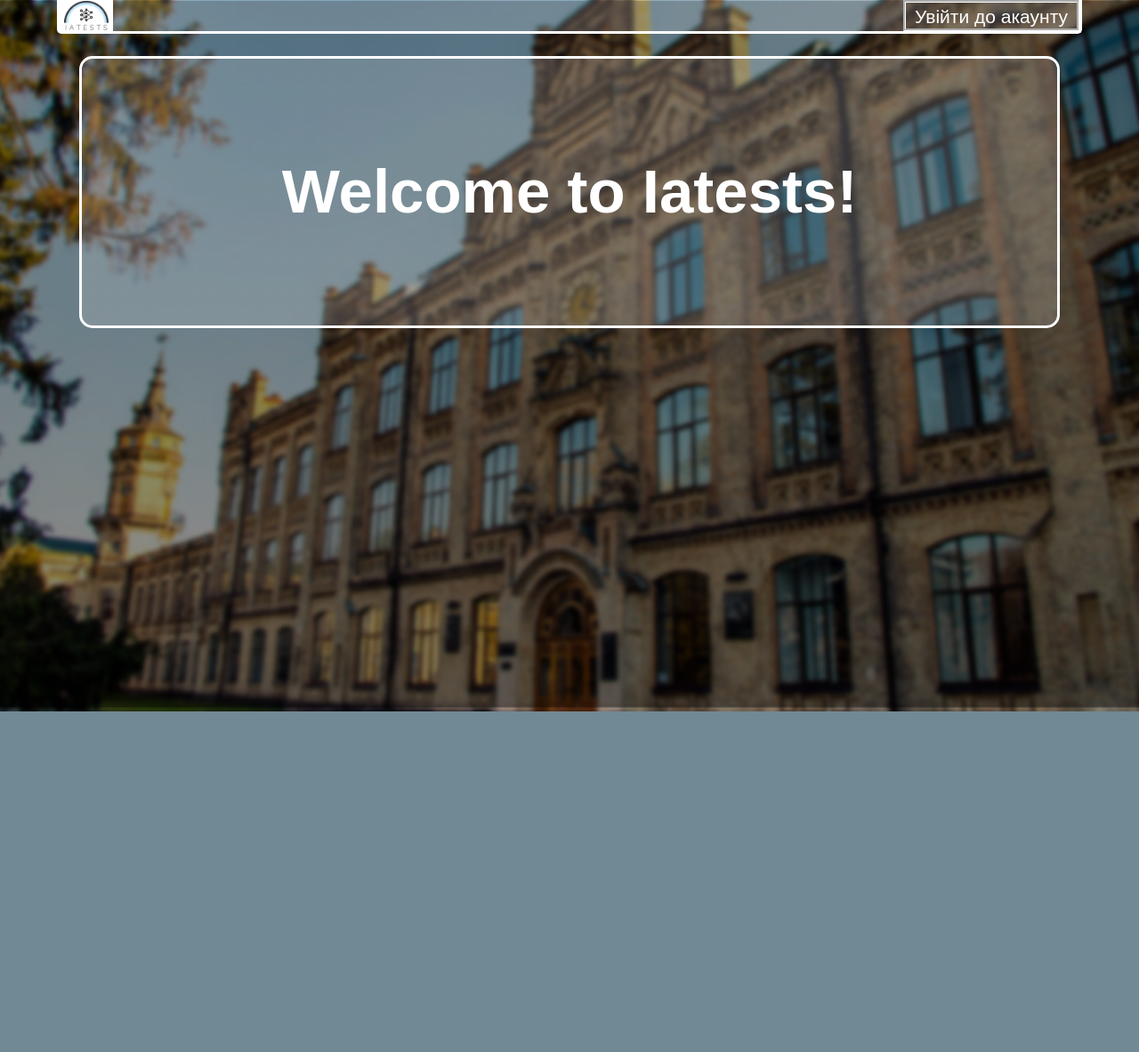
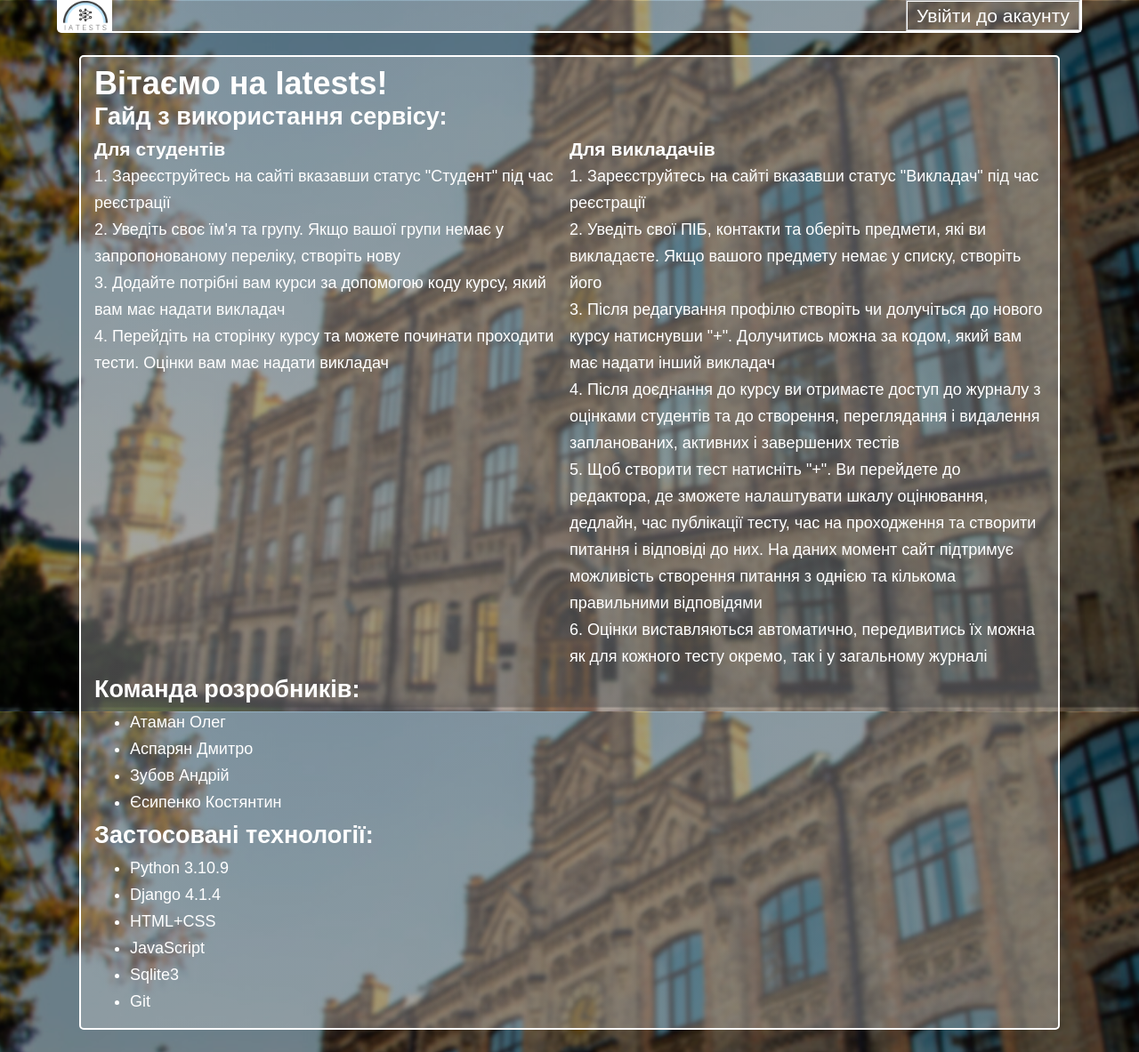
Before and after one commit to OlegAtaman/iatests, a Django app: page / in a window 1280 px wide. Shown: the whole page at 89% size. Before the commit the page ends 800 px from the top, so only its background shows below. Run offline with Django 4.2, Linux system fonts and the light colour scheme; some libraries are stand-ins or nearby versions.

Commit message:
Changed main page

```diff
--- a/static/styles/new.css
+++ b/static/styles/new.css
@@ -26,11 +26,11 @@ body{
     list-style: none;
     font-size: 21px;
     height: 35px;
-    border: 3px solid white;
+    border: 2px solid white;
     border-top: none;
     border-radius:  0px 0px 5px 5px;
     background: rgb(255,0,0);
-    background: linear-gradient(90deg, rgba(255,0,0,0.2) 0%, rgba(222,222,222,0.2) 0%);
+    background: linear-gradient(90deg, rgba(255,0,0,0.2) 0%, rgba(222,222,222,0.3) 0%);
 }
 
 .logo {
@@ -51,13 +51,13 @@ body{
 }
 
 .user {
-    border-left: 3px solid white;
+    border-left: 2px solid white;
     padding: 0 10px;
     line-height: 35px;
 }
 
 .profile{
-    border: 3px groove white;
+    border: 2px groove white;
     padding: 0 10px;
     line-height: 31px;
 }
@@ -422,18 +422,28 @@ a{
 }
 
 .btn-enter-course{
-    border: 3px solid white;
+    border: 2px solid white;
     border-radius: 5px;
     padding: 2px;
 }
 
 .main{
-    border: 3px solid white;
-    border-radius: 15px;
+    line-height: 30px;
+    font-size: large;
+    border: 2px solid white;
+    border-radius: 5px;
+    padding: 15px;
     margin: 25px;
-    height: 300px;
     background: rgb(255,0,0);
-    background: linear-gradient(90deg, rgba(255,0,0,0.2) 0%, rgba(222,222,222,0.2) 0%);
+    background: linear-gradient(90deg, rgba(255,0,0,0.2) 0%, rgba(222,222,222,0.3) 0%);
+}
+
+.main > h2 {
+    line-height: 44px;
+}
+
+.main > div > span > p {
+    text-indent: 10 px;
 }
 
 .home{
@@ -518,5 +529,10 @@ a{
 
 .table-test {
     background: rgb(255,0,0);
-    background: linear-gradient(90deg, rgba(255,0,0,0.2) 0%, rgba(222,222,222,0.2) 0%);
+    background: linear-gradient(90deg, rgba(255,0,0,0.2) 0%, rgba(222,222,222,0.3) 0%);
 }
+
+.guide {
+    display: grid;
+    grid-template-columns: 1fr 1fr;
+}
--- a/templates/home.html
+++ b/templates/home.html
@@ -2,6 +2,40 @@
 
 {% block content %}
 <div class="main">
-    <h1 class="home">Welcome to Iatests!</h1>
+    <h1>Вітаємо на Iatests!</h1>
+    <h2>Гайд з використання сервісу:</h2>
+    <div class="guide">
+    <span class="4stud">
+    <h3>Для студентів</h3>
+    <p>1. Зареєструйтесь на сайті вказавши статус "Студент" під час реєстрації</p>
+    <p>2. Уведіть своє їм'я та групу. Якщо вашої групи немає у запропонованому переліку, створіть нову</p>
+    <p>3. Додайте потрібні вам курси за допомогою коду курсу, який вам має надати викладач</p>
+    <p>4. Перейдіть на сторінку курсу та можете починати проходити тести. Оцінки вам має надати викладач</p>
+    </span>
+    <span class="4teach">
+    <h3>Для викладачів</h3>
+    <p>1. Зареєструйтесь на сайті вказавши статус "Викладач" під час реєстрації</p>
+    <p>2. Уведіть свої ПІБ, контакти та оберіть предмети, які ви викладаєте. Якщо вашого предмету немає у списку, створіть його</p>
+    <p>3. Після редагування профілю створіть чи долучіться до нового курсу натиснувши "+". Долучитись можна за кодом, який вам має надати інший викладач</p>
+    <p>4. Після доєднання до курсу ви отримаєте доступ до журналу з оцінками студентів та до створення, переглядання і видалення запланованих, активних і завершених тестів</p>
+    <p>5. Щоб створити тест натисніть "+". Ви перейдете до редактора, де зможете налаштувати шкалу оцінювання, дедлайн, час публікації тесту, час на проходження та створити питання і відповіді до них. На даних момент сайт підтримує можливість створення питання з однією та кількома правильними відповідями</p>
+    <p>6. Оцінки виставляються автоматично, передивитись їх можна як для кожного тесту окремо, так і у загальному журналі</p>
+    </span></div>
+    <h2>Команда розробників:</h2>
+    <ul style="padding-left:40px">
+        <li><a href="https://www.linkedin.com/in/olegataman/">Атаман Олег</a></li>
+        <li><a href="#">Аспарян Дмитро</a></li>
+        <li><a href="#">Зубов Андрій</a></li>
+        <li><a href="#">Єсипенко Костянтин</a></li>
+    </ul>
+    <h2>Застосовані технології:</h2>
+    <ul style="padding-left:40px">
+        <li>Python 3.10.9</li>
+        <li>Django 4.1.4</li>
+        <li>HTML+CSS</li>
+        <li>JavaScript</li>
+        <li>Sqlite3</li>
+        <li>Git</li>
+    </ul>
 </div>
 {% endblock %}
```
Also changed, not shown: other parts of static/styles/new.css (+37 -36 lines), templates/registration/login.html (+4 -4 lines), templates/registration/registration.html (+11 -11 lines), db.sqlite3.
